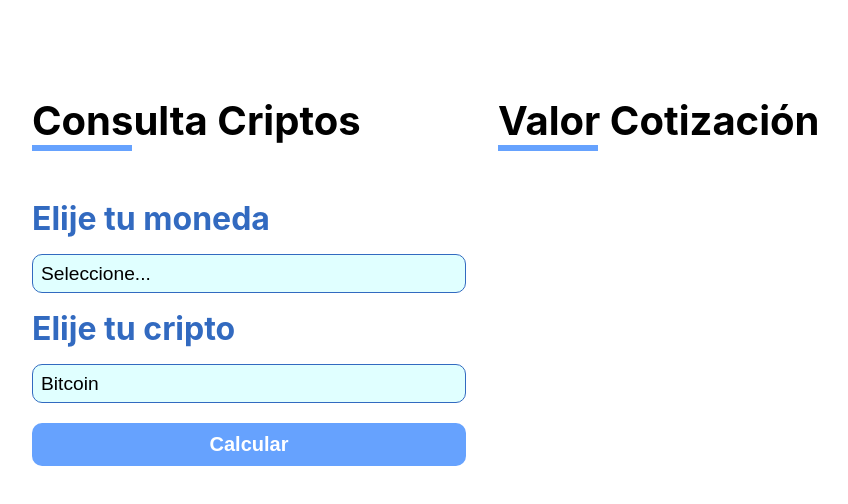
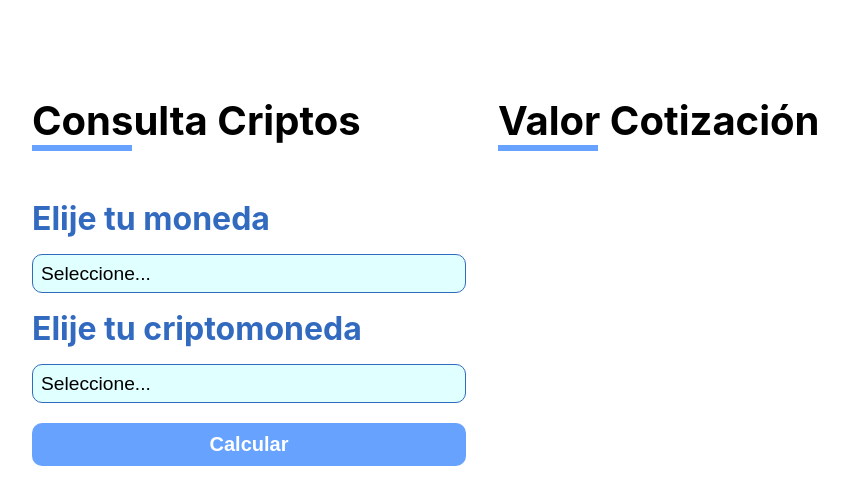
Before and after one commit to jcarlosj/React-Project-CriptoCurrency-U-JPdTV, a React (Create React App) app: page / in a window 1280 px wide. Shown: the top 504 px of the page, without its empty margins (158-1006 px from the left). Built offline with nearby package versions, Linux system fonts and the light colour scheme.

Commit message:
[+] useCriptoCurrency: Get value option select currency & Pass arguments to the hook

```diff
--- a/src/components/Form.js
+++ b/src/components/Form.js
@@ -25,7 +25,8 @@ const
 const Form = () => {
 
     /** Define available currencies (Podria ser una consulta a un API) */
-    const CURRENCIES = [
+    const
+        CURRENCIES = [
             { name: 'Peso Colombiano', prefix: 'COP' },
             { name: 'Peso Mexicano', prefix: 'MXN' },
             { name: 'Peso Argentino', prefix: 'ARS' },
@@ -34,12 +35,21 @@ const Form = () => {
             { name: 'Dólar Canadiense', prefix: 'CAD' },
             { name: 'Euro', prefix: 'EUR' },
             { name: 'Libra Esterlina', prefix: 'GBP' }
+        ],
+        CRIPTO_CURRENCIES = [
+            { name: 'Bitcoin', prefix: 'BTC' },
+            { name: 'Ethereum', prefix: 'ETH' },
+            { name: 'Ripple', prefix: 'XRP' },
+            { name: 'Bitcoin Cash', prefix: 'BCH' },
+            { name: 'Litecoin', prefix: 'LTC' },
+            { name: 'Dash', prefix: 'DASH' },
+            { name: 'Cardano', prefix: 'ADA' }
         ];
 
-    /** Implementacion del Hook personalizado */
+    /** Implementacion del Hooks personalizados */
     const
         [ currency, setCurrency, SelectCurrency ] = useCurrency( 'Elije tu moneda', '', CURRENCIES ),      // Destructura State del Hook e Interfaz (Los Nombres con que se destructura pueden ser diferentes pero el orden importa al implementarlos)
-        [ SelectCriptoCurrency ] = useCriptoCurrency();
+        [ criptoCurrency, setCriptoCurrency, SelectCriptoCurrency ] = useCriptoCurrency( 'Elije tu criptomoneda', '', CRIPTO_CURRENCIES );      // Destructura State del Hook e Interfaz (Los Nombres con que se destructura pueden ser diferentes pero el orden importa al implementarlos)
 
     return (
         <form>
--- a/src/hooks/useCriptoCurrency.js
+++ b/src/hooks/useCriptoCurrency.js
@@ -1,4 +1,4 @@
-import React, { Fragment } from 'react';
+import React, { Fragment, useState } from 'react';
 import styled from '@emotion/styled';
 
 const
@@ -21,19 +21,31 @@ const
     `;
 
 /** Hook */
-const useCriptoCurrency = () => {
+const useCriptoCurrency = ( label, initialState, options ) => {
+
+    /** Define State */
+    const [ state, setState ] = useState( initialState );
 
     /** Interface que se mostrará (No siempre se muestra una) */
     const SelectCriptoCurrency = () => (          // Return Implicito
         <Fragment>
-            <Label>Elije tu cripto</Label>
-            <Select>
-                <option value="BTC">Bitcoin</option>
+            <Label>{ label }</Label>
+            <Select
+                onChange={ event => setState( event .target .value ) }      /** Actualiza el State */
+                value={ state }                                             /** Asigna Valor al Select */
+            >
+                <option value="">Seleccione...</option>
+                { options .map( option => (     // Return implicito
+                    <option
+                        key={ option .prefix }
+                        value={ option .prefix }
+                    >{ option .name }</option>
+                ))}
             </Select>
         </Fragment>
     );
 
-    return [ SelectCriptoCurrency ];     // Retorna Interfaz
+    return [ state, setState, SelectCriptoCurrency ];     // Retorna State del Hook e Interfaz
 }
 
 export default useCriptoCurrency;
```
Lines whose indentation alone changed are shown as unchanged.
